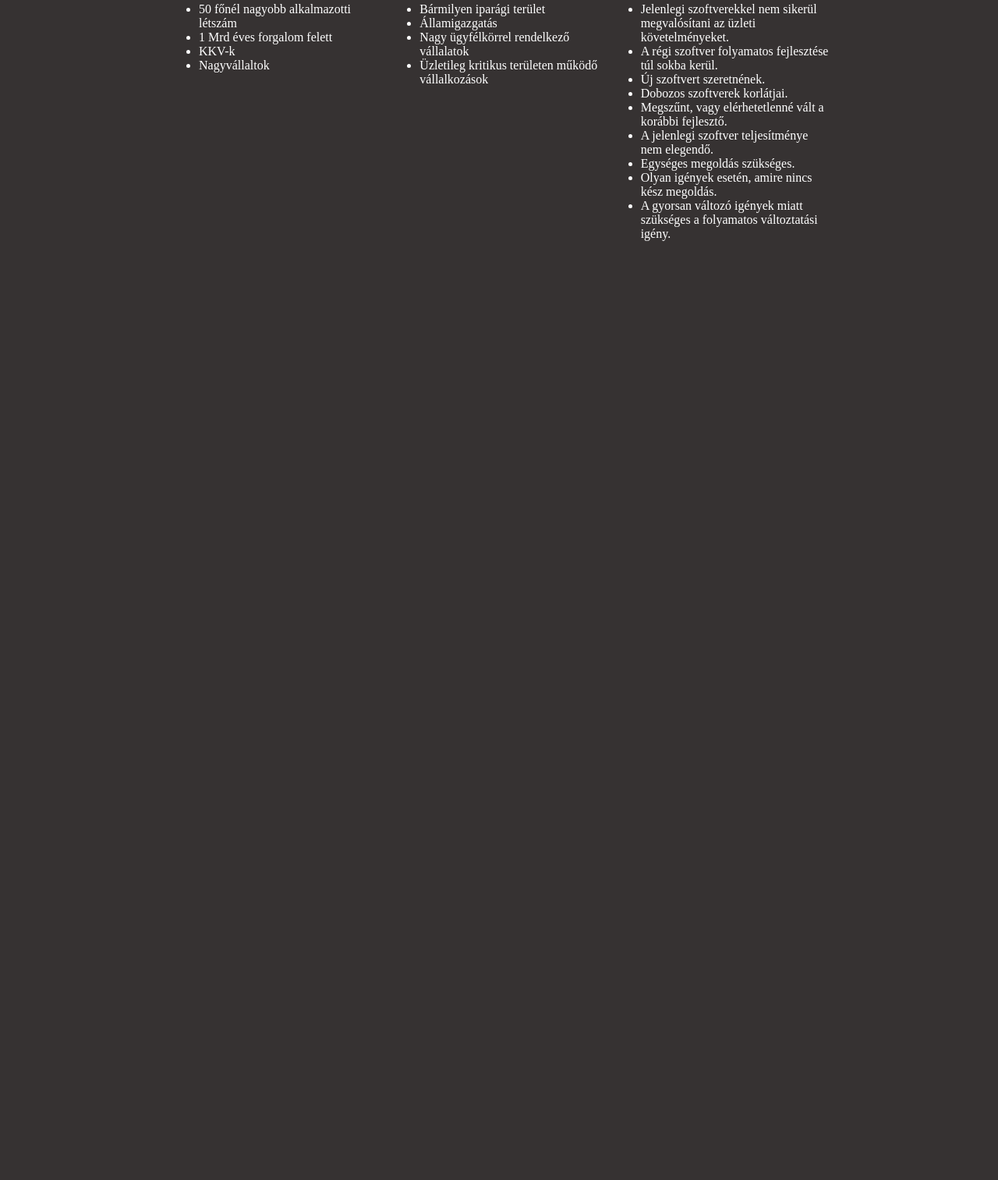
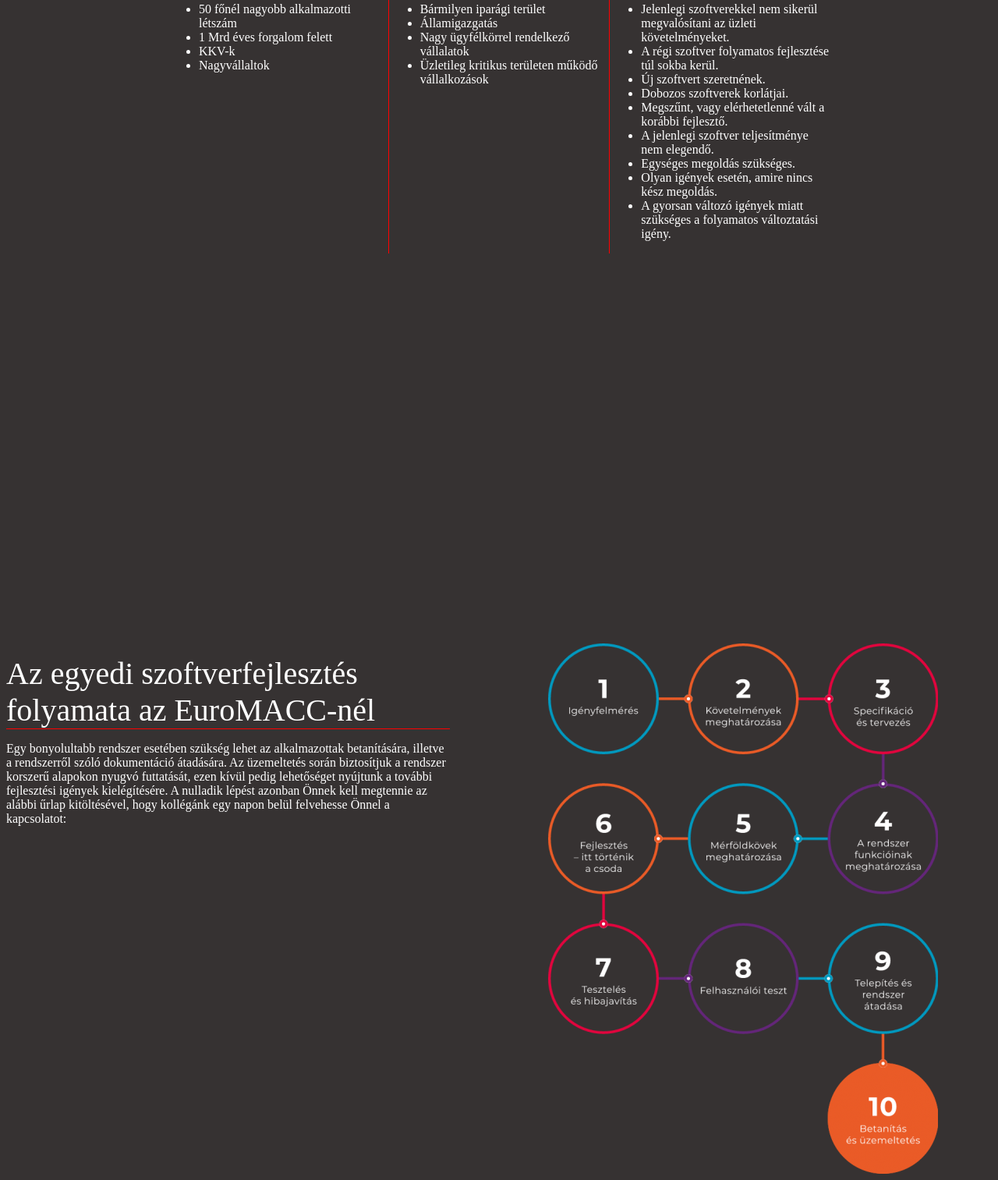
Before and after one commit to Warhair/Grid2, a plain HTML site: page index.html in a window 1280 px wide. Shown: the part 294-1807 px from the top of the page at 78% size. Before the commit the page ends 800 px from the top, so only its background shows below. Drawn offline with Linux system fonts and the light colour scheme.

Commit message:
masodik2kesz

```diff
--- a/index.html
+++ b/index.html
@@ -10,6 +10,7 @@
     <title>Tegzes Márton</title>
     <link rel="stylesheet" href="style.css">
 </head>
+
 <body>
     <div id="menu">
         <ul id="link">
@@ -61,5 +62,20 @@
             </div>
         </div>
     </div>
+    <div class="masodik">
+        <div class="tartalom">
+        <p id="szoveg1">Az egyedi szoftverfejlesztés folyamata az EuroMACC-nél</p>
+        <p id="szoveg2">Egy bonyolultabb rendszer esetében szükség lehet az alkalmazottak betanítására, illetve a
+            rendszerről szóló dokumentáció átadására. Az üzemeltetés során biztosítjuk a rendszer korszerű alapokon
+            nyugvó futtatását, ezen kívül pedig lehetőséget nyújtunk a további fejlesztési igények kielégítésére.
+            A nulladik lépést azonban Önnek kell megtennie az alábbi űrlap kitöltésével, hogy kollégánk egy napon
+            belül felvehesse Önnel a kapcsolatot:</p>
+        </div>
+        <div class="kepek2">
+            <img src="folyamatabra-1-500x680.png" alt="kep4">
+        </div>
+    </div>
+
 </body>
+
 </html>
--- a/style.css
+++ b/style.css
@@ -9,13 +9,19 @@ body{
     margin-right: auto;
 
 }
+.tartalom{
+    background-color: rgb(54, 50, 50);
+}
 .resz{
     display: grid;
     grid-template-columns: 1fr 1fr 1fr;
+    gap: 1px;
+    background-color: red;
 }
 #container{
     margin: auto;
     width: 850px;
+    margin-bottom: 500px;
 }
 h1{
     text-align: center;
@@ -37,6 +43,24 @@ a{
     text-decoration: none;
 
 }
+.kepek2{
+
+    width: 500px;
+    height: 680px;
+}
+#szoveg1{
+    font-size: 40px;
+    border-bottom: 1px solid red;
+    margin: 15px 0px 5px 0px;
+}
+.masodik{
+    display: grid;
+    grid-template-columns: 1fr 1fr;
+    gap: 10%;
+}
+#szoveg2{
+    text-align: left;
+}
 @media only screen and (max-widht: 500px){
     .resz{
         display: grid;
```
Also changed, not shown: folyamatabra-1-500x680.png (added). Lines whose indentation alone changed are shown as unchanged.
